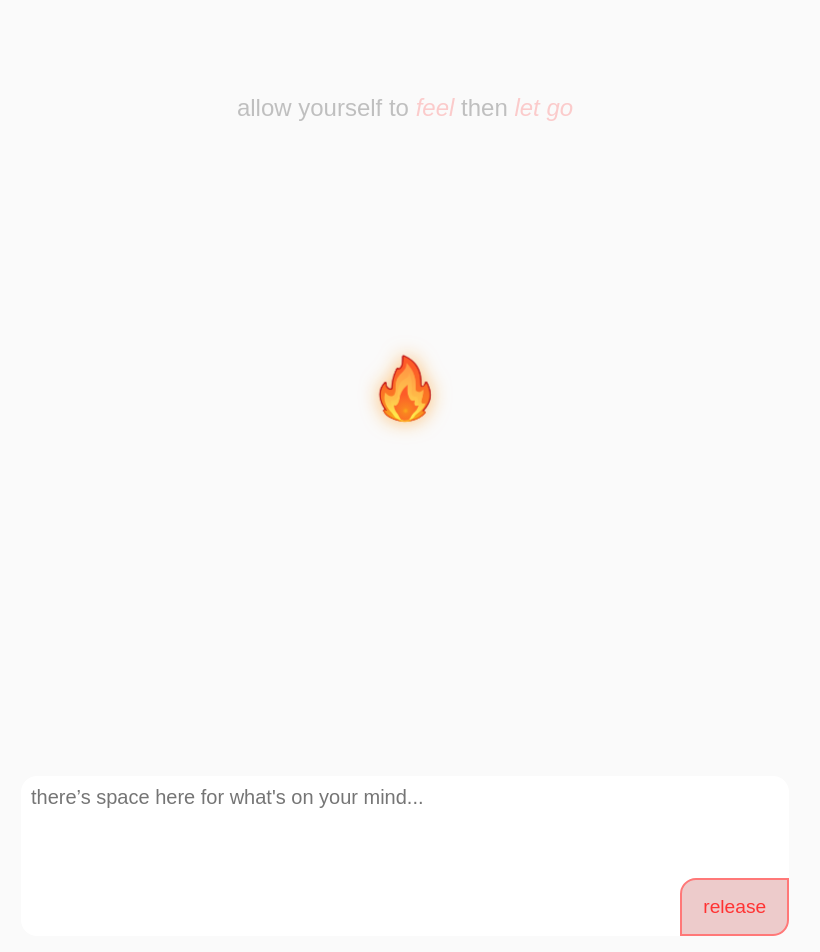
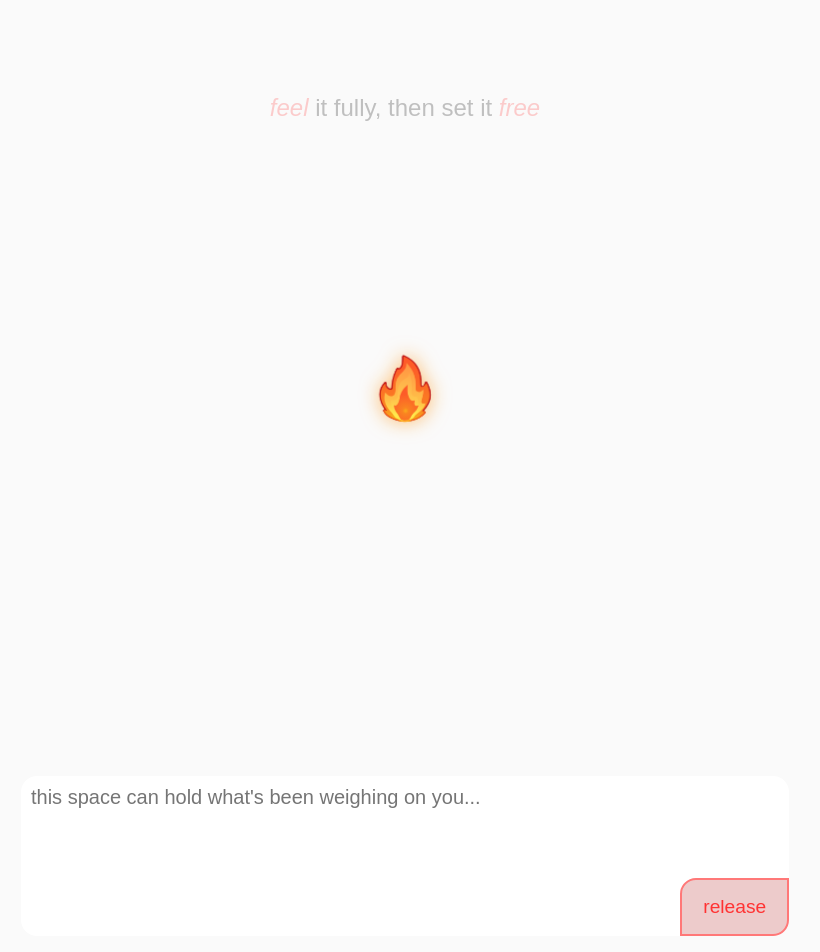
Before and after one commit to msecondi/Breathe-Client, a React (Vite) app: page /release in a window 1280 px wide. Shown: the part 132-1084 px from the top of the page, without its empty margins (235-1055 px from the left). Built offline with nearby package versions, Linux system fonts and the light colour scheme; no server answers.

Commit message:
code cleanup and fixed small bug in reflection form when submitting with no name

```diff
--- a/src/components/Reflection/Reflection.jsx
+++ b/src/components/Reflection/Reflection.jsx
@@ -13,7 +13,9 @@ const Reflection = () => {
         const fetchReflections = async () => {
             const response = await axios.get(`${baseURL}/reflections`)
             setReflections(response.data);
+            console.log(response.data);
         }
+        fetchReflections();
     }, [])
 
     return (
--- a/src/components/Reflection/Reflection.scss
+++ b/src/components/Reflection/Reflection.scss
@@ -14,7 +14,6 @@
         padding-bottom: 10rem;
     }
     &__header {
-        // color: $calm-black;
         text-align: center;
         padding: 4rem;
         border-bottom: 1px solid black;
@@ -25,7 +24,6 @@
         }
     }
     &__sub-header {
-        // color: $calm-black;
         margin: 2rem 0 0;
         text-align: center;
         width: 70%;
--- a/src/components/ReflectionForm/ReflectionForm.jsx
+++ b/src/components/ReflectionForm/ReflectionForm.jsx
@@ -26,14 +26,19 @@ const ReflectionForm = () => {
             else if (!event.target.reflectionName.value && !event.target.reflectionText.value) {
                 setErrorMessage('No information inputted. Please try again')
             }
-            else { //name entered, capture it
+            else if ((event.target.reflectionName.value).trim() === ''){ // anonymous not selected but name is blank
+                const status = await axios.post(`${baseURL}/reflections`, {
+                    message: event.target.reflectionText.value
+                });
+                setErrorMessage('');
+                console.log(status)
+            }
+            else { //name entered, capture & send in post req
                 const status = await axios.post(`${baseURL}/reflections`, {
                     name: event.target.reflectionName.value,
                     message: event.target.reflectionText.value
                 });
                 setErrorMessage('');
-                // setStatusMessage(status.data);
-                console.log(status)
             }
         } catch(error) {
             if (error.response && error.response.data) {
--- a/src/components/ReflectionForm/ReflectionForm.scss
+++ b/src/components/ReflectionForm/ReflectionForm.scss
@@ -14,12 +14,9 @@
         margin: 3rem 14rem;
     }
     & label {
-        // font-family: "AlbertSans";
         font-size: 1rem;
-        // margin-bottom: 1rem;
         @include tablet {
             font-size: 1.3rem;
-            // margin-bottom: 0.5rem;
         }
         @include desktop {
             font-size: 22px;
@@ -96,7 +93,6 @@
         @include tablet {
             margin-bottom: 2rem;
             height: 14rem;
-            // border-radius: 12px;
         }
         @include desktop {
             font-size: 1.25rem;
@@ -118,7 +114,6 @@
         align-items: flex-start;
         @include tablet {
             align-items: center;
-            // justify-content: center;
         }
     }
     &__checkbox {
--- a/src/pages/FireFeed/FireFeed.jsx
+++ b/src/pages/FireFeed/FireFeed.jsx
@@ -75,7 +75,7 @@ const FireFeed = () => {
 
     return (
         <section className="firefeed">
-            <h4 className="firefeed__subheader"><span>allow yourself to <span className="firefeed__subheader-italic">feel</span> then <span className="firefeed__subheader-italic">let go</span></span></h4>
+            <h4 className="firefeed__subheader"><span><span className="firefeed__subheader-italic">feel</span> it fully, then set it <span className="firefeed__subheader-italic">free</span></span></h4>
             <Flame countMultiplier={countMultiplier} />
             {errorMessage && (
                 <div className="firefeed__error">
@@ -90,15 +90,13 @@ const FireFeed = () => {
                     {reflection}
                 </div>
             )}
-            {/* <div className="firefeed__subheader">what would you like to let go of today?</div> */}
-            {/* style={{ marginTop: `${0.5 + (countMultiplier * 0.1)}rem` } */}
             <form className="firefeed__form" onSubmit={handleSubmit}>
                 <button type="submit" className={`firefeed__form-btn ${isFormFocused ? 'firefeed__form-btn--disappear' : ''}`}>release</button>
                 <textarea
                     className="firefeed__form-textarea"
                     name="firefeed__textarea"
                     type="text"
-                    placeholder="there’s space here for what's on your mind..."
+                    placeholder="this space can hold what's been weighing on you..."
                     value={reflection}
                     onChange={(e) => setReflection(e.target.value)}
                     onFocus={() => setIsFormFocused(true)}
--- a/src/pages/FireFeed/FireFeed.scss
+++ b/src/pages/FireFeed/FireFeed.scss
@@ -66,7 +66,6 @@
             bottom: 0px;
             font-size: 1rem;
             resize: none;
-            // background-color: $calm-body;
             border: 2px solid white;
             border-radius: 1rem;
             transition: all 2s ease;
@@ -90,7 +89,6 @@
             padding: 0.75rem 1rem;
             color: $calm-flame;
             background-color: $calm-flame-secondary;
-            // box-shadow: 0 0 0.1rem;
             border: 2px solid $calm-flame-dull;
             position: relative;
             bottom: -10rem;
--- a/src/styles/partials/_variables.scss
+++ b/src/styles/partials/_variables.scss
@@ -12,6 +12,8 @@ $calm-black: rgb(45, 45, 45);
 //secondary colours
 $calm-secondary: rgb(232, 255, 86); //secondary accent
 $calm-semiblack: rgb(95, 95, 95);
+
+// flame colours
 $calm-flame: rgb(255, 50, 50);
 $calm-flame-dull: rgb(255, 120, 120);
 $calm-flame-accent: rgba(255, 140, 0, 0.6);
```
Also changed, not shown: src/components/Nav/Nav.scss (+0 -7 lines).
